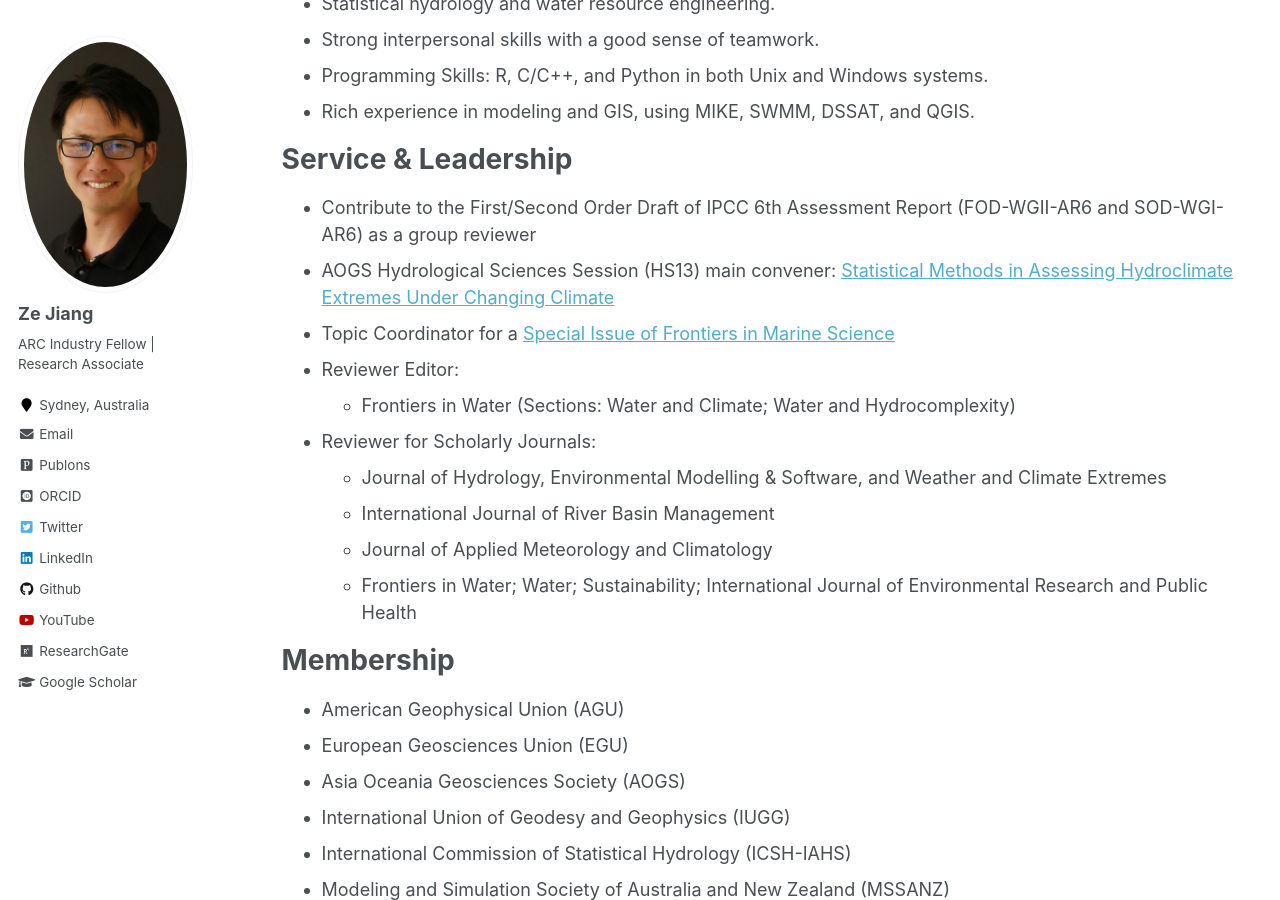
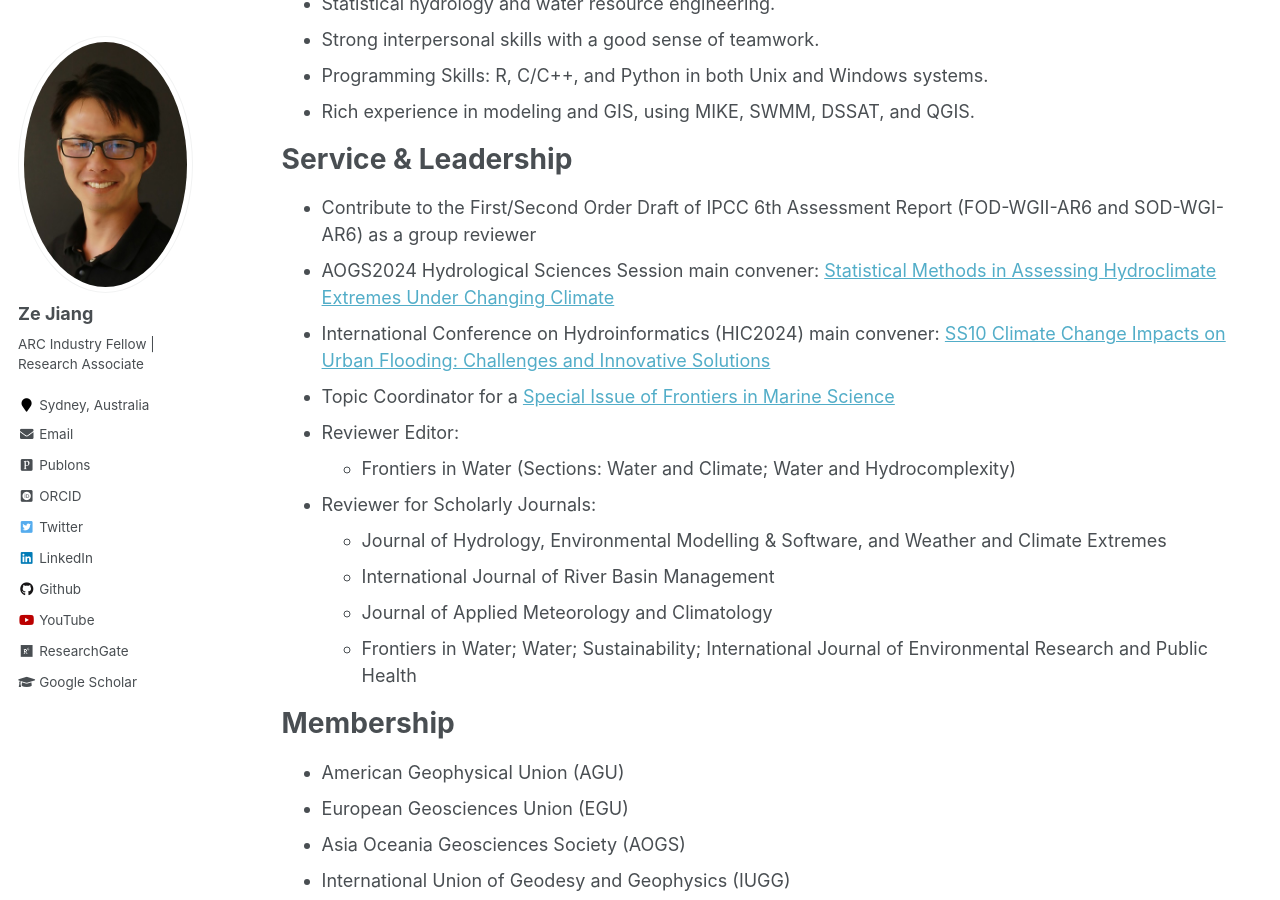
Before and after one commit to zejiang-unsw/zejiang-unsw.github.io, a Jekyll site: the page built from _pages/cv.md, in a window 1280 px wide and 900 px high, scrolled down 6436 px. Built offline with Jekyll 4.4.1, drawn with Linux system fonts in a browser that asks for light colours; some web fonts are replaced.

Commit message:
Update cv.md

```diff
--- a/_pages/cv.md
+++ b/_pages/cv.md
@@ -114,7 +114,8 @@ Skills & Expertise
 Service & Leadership
 ======
 * Contribute to the First/Second Order Draft of IPCC 6th Assessment Report (FOD-WGII-AR6 and SOD-WGI-AR6) as a group reviewer
-* AOGS Hydrological Sciences Session (HS13) main convener: [Statistical Methods in Assessing Hydroclimate Extremes Under Changing Climate](https://www.asiaoceania.org/aogs2024/public.asp?page=sessions_and_conveners.asp)
+* AOGS2024 Hydrological Sciences Session main convener: [Statistical Methods in Assessing Hydroclimate Extremes Under Changing Climate](https://www.asiaoceania.org/aogs2024/public.asp?page=sessions_and_conveners.asp)
+* International Conference on Hydroinformatics (HIC2024) main convener: [SS10 Climate Change Impacts on Urban Flooding: Challenges and Innovative Solutions](https://hic2024.scimeeting.cn/en/web/program/1661?class=13512&hall_id=0&date_id=0&is_satellite=0)
 * Topic Coordinator for a [Special Issue of Frontiers in Marine Science](https://www.frontiersin.org/research-topics/46827/toxicological-endpoints-and-bioavailability-of-emerging-contaminants-and-their-impacts-on-marine-nut)
 * Reviewer Editor:
   + Frontiers in Water (Sections: Water and Climate; Water and Hydrocomplexity)
```
